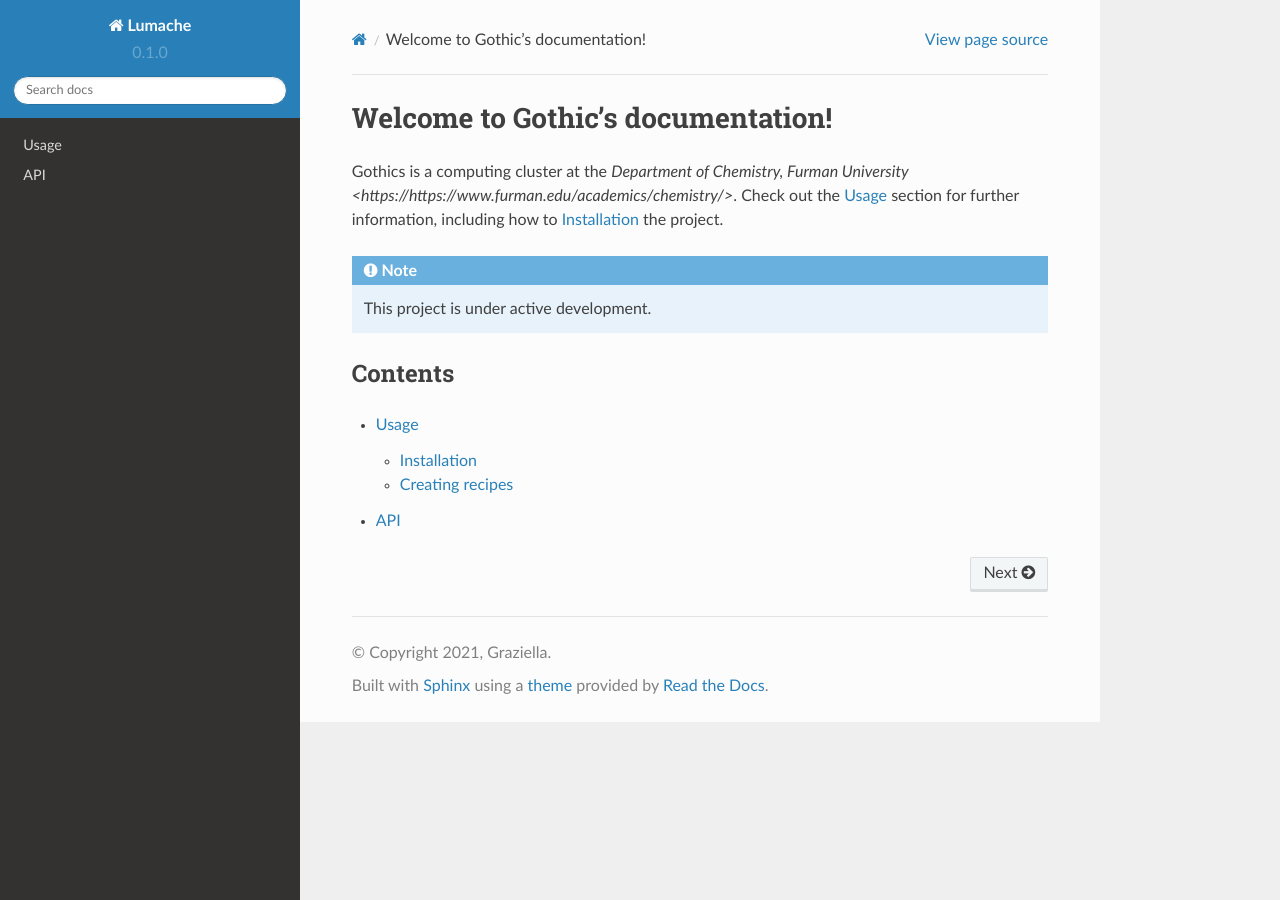
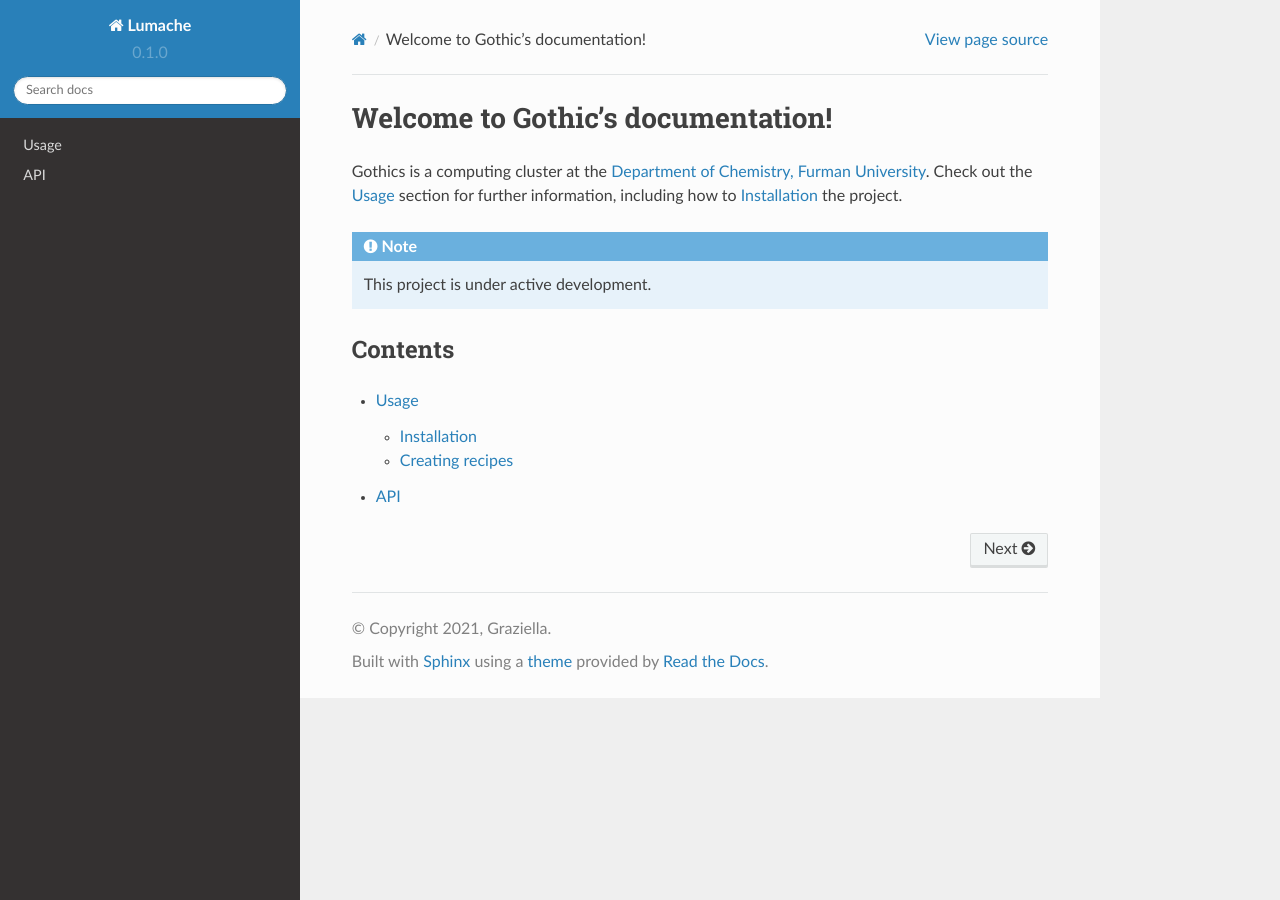
Before and after one commit to gothicsfu/gothics-instructions, a Sphinx documentation site: the page built from docs/source/index.rst, in a window 1280 px wide. Built offline with Sphinx 7.4.7 and the Read the Docs theme 2.0.0, drawn with Linux system fonts in a browser that asks for light colours.

Commit message:
Update index.rst

```diff
--- a/docs/source/index.rst
+++ b/docs/source/index.rst
@@ -1,7 +1,7 @@
 Welcome to Gothic's documentation!
 ===================================
 
-Gothics is a computing cluster at the `Department of Chemistry, Furman University <https://https://www.furman.edu/academics/chemistry/>`.
+Gothics is a computing cluster at the `Department of Chemistry, Furman University <https://https://www.furman.edu/academics/chemistry/>`_.
 Check out the :doc:`usage` section for further information, including
 how to :ref:`installation` the project.
 
```
